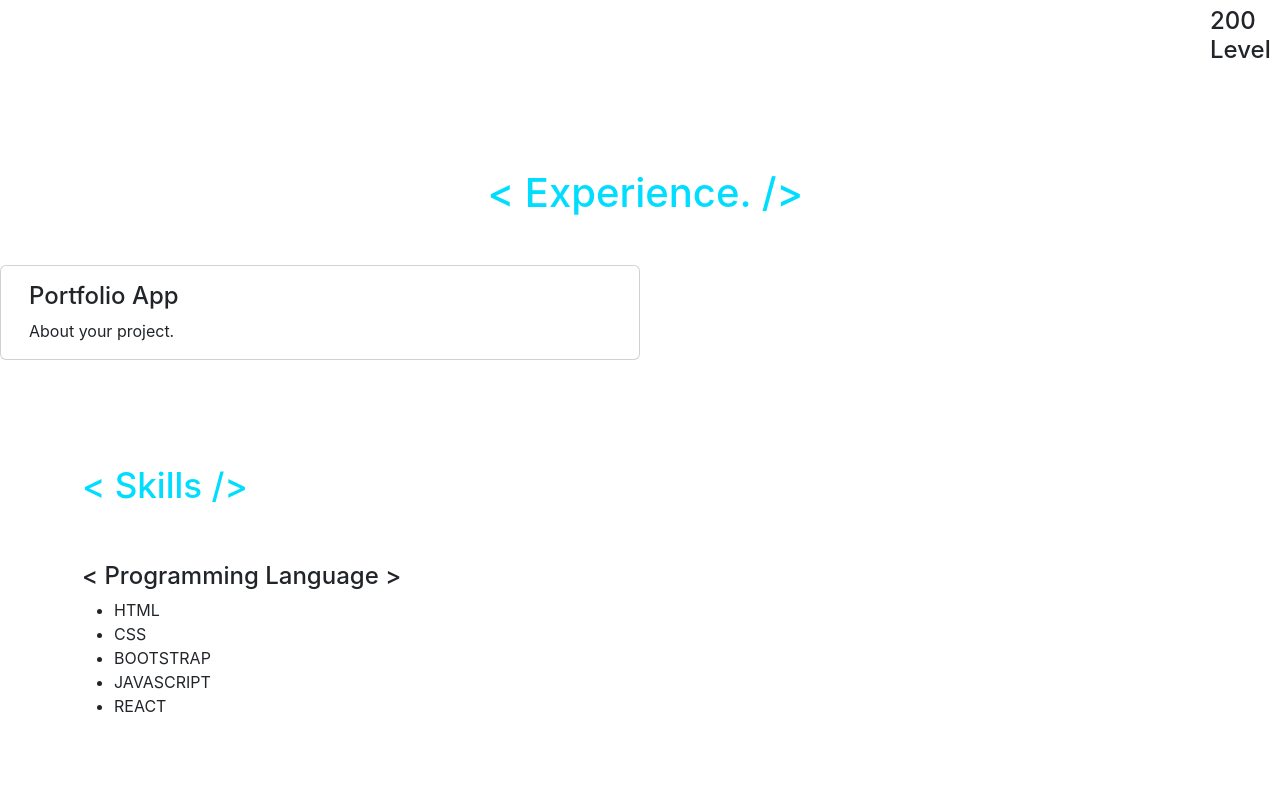
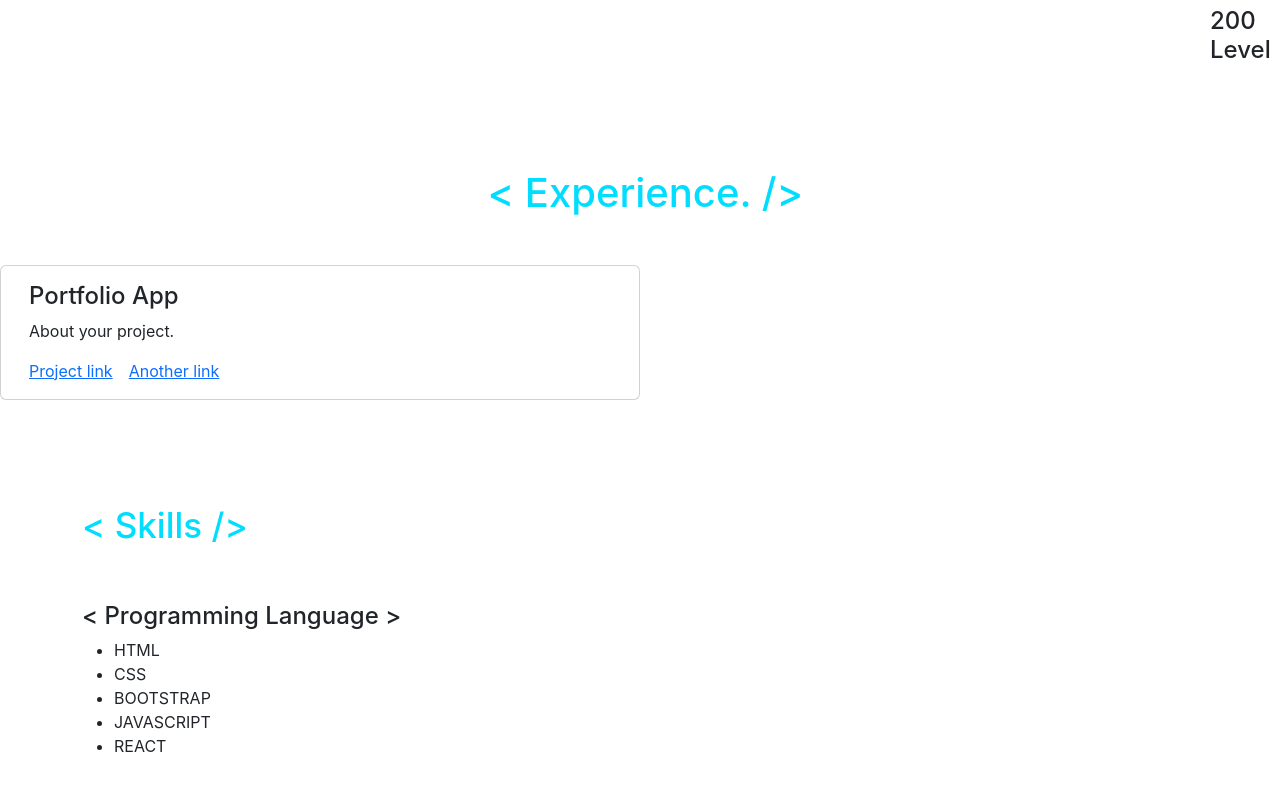
Before and after one commit to DOTMAN1995/portfolioapp, a React (Create React App) app: page / in a window 1280 px wide. Shown: the part 1270-2060 px from the top of the page. Built offline with nearby package versions, Linux system fonts and the light colour scheme.

Commit message:
Update Experience.jsx

```diff
--- a/src/Components/Experience.jsx
+++ b/src/Components/Experience.jsx
@@ -12,8 +12,8 @@ const Experience = () => {
           <div class="card-body">
             <h4 class="card-title">Portfolio App</h4>
             <p class="card-text">About your project.</p>
-            {/* <a href="#" class="card-link">Project link</a> */}
-            {/* <a href="#" class="card-link">Another link</a> */}
+            <a href="#" class="card-link">Project link</a>
+            <a href="#" class="card-link">Another link</a>
           </div>
         </div>
 
```
